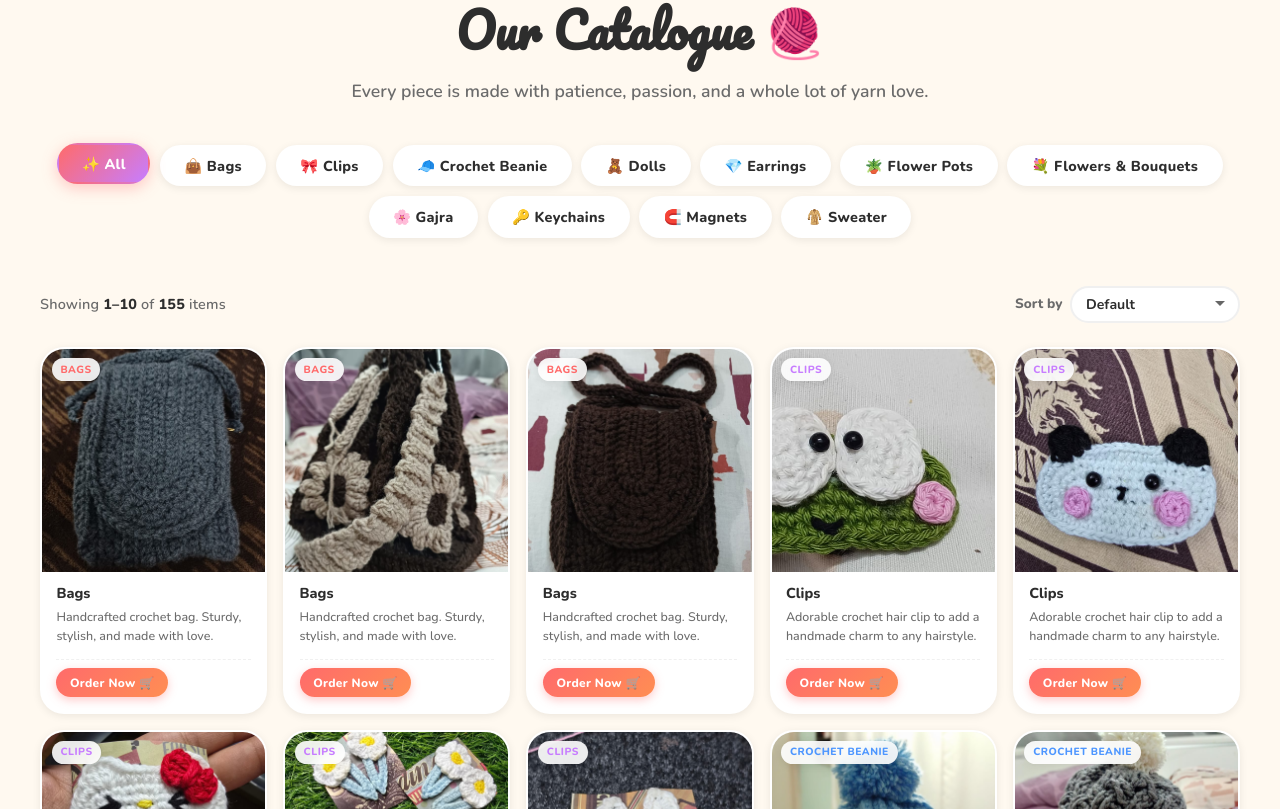
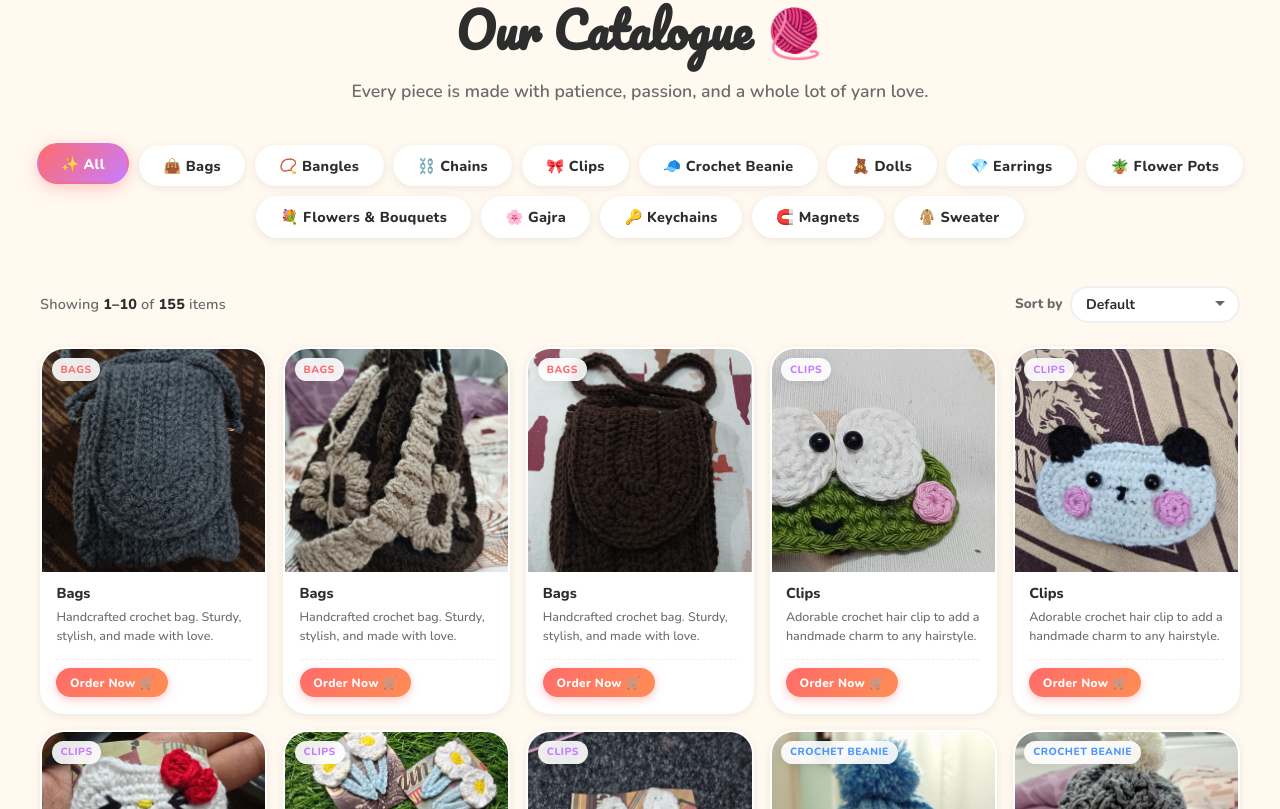
Before and after one commit to AjithAdithya/Anma, a React (Vite) app: page / in a window 1280 px wide. Shown: the part 1011-1820 px from the top of the page. Built offline with nearby package versions, Linux system fonts and the light colour scheme.

Commit message:
bangles and chains

```diff
--- a/src/components/Catalogue.jsx
+++ b/src/components/Catalogue.jsx
@@ -101,6 +101,8 @@ export default function Catalogue() {
           >
             {cat === 'All' && '✨ '}
             {cat === 'Bags' && '👜 '}
+            {cat === 'Bangles' && '📿 '}
+            {cat === 'Chains' && '⛓️ '}
             {cat === 'Clips' && '🎀 '}
             {cat === 'Crochet Beanie' && '🧢 '}
             {cat === 'Dolls' && '🧸 '}
--- a/src/data/products.js
+++ b/src/data/products.js
@@ -1,6 +1,12 @@
 // Glob imports — one array per category folder (HEIC excluded)
 const bagImages = Object.values(
   import.meta.glob('../assets/Bags/*.jpg', { eager: true, import: 'default' })
+)
+const bangleImages = Object.values(
+  import.meta.glob('../assets/Bangles/*.{jpg,png,webp}', { eager: true, import: 'default' })
+)
+const chainImages = Object.values(
+  import.meta.glob('../assets/Chains/*.{jpg,png,webp}', { eager: true, import: 'default' })
 )
 const clipImages = Object.values(
   import.meta.glob('../assets/Clips/*.jpg', { eager: true, import: 'default' })
@@ -50,7 +56,9 @@ function expand(category, images, price, description, bgColor, accentColor) {
 
 export const products = [
   ...expand('Bags',               bagImages,       800,  'Handcrafted crochet bag. Sturdy, stylish, and made with love.',                       '#FFE8E8', '#FF6B6B'),
-  ...expand('Clips',              clipImages,      200,  'Adorable crochet hair clip to add a handmade charm to any hairstyle.',                '#F5E8FF', '#C77DFF'),
+  ...expand('Bangles',            bangleImages,    300,  'Handmade crochet bangles — colourful, comfy, and perfect for stacking.',                '#FFE8F4', '#FF6BA8'),
+  ...expand('Chains',             chainImages,     350,  'Delicate handmade crochet chain — a unique accessory to dress up any outfit.',          '#FFF8DC', '#FFD93D'),
+  ...expand('Clips',             clipImages,      200,  'Adorable crochet hair clip to add a handmade charm to any hairstyle.',                '#F5E8FF', '#C77DFF'),
   ...expand('Crochet Beanie',     beanieImages,    500,  'Cosy handmade beanie in a range of colours. Warm, soft, and made with love.',          '#E8F4FF', '#4D96FF'),
   ...expand('Dolls',              dollImages,      450,  'Charming hand-crocheted doll. A perfect gift or keepsake.',                            '#FFF8DC', '#FFD93D'),
   ...expand('Earrings',           earringImages,   250,  'Lightweight crochet earrings — a unique handmade accessory for every outfit.',         '#FFE8E8', '#FF6B6B'),
@@ -65,6 +73,8 @@ export const products = [
 export const categories = [
   'All',
   'Bags',
+  'Bangles',
+  'Chains',
   'Clips',
   'Crochet Beanie',
   'Dolls',
--- a/src/styles/Catalogue.css
+++ b/src/styles/Catalogue.css
@@ -79,6 +79,20 @@
   background: var(--coral-pastel);
   border-color: var(--coral);
   color: var(--coral);
+}
+
+.catalogue__filter-btn[data-cat="Bangles"].active,
+.catalogue__filter-btn[data-cat="Bangles"]:hover {
+  background: #FFE8F4;
+  border-color: #FF6BA8;
+  color: #cc2475;
+}
+
+.catalogue__filter-btn[data-cat="Chains"].active,
+.catalogue__filter-btn[data-cat="Chains"]:hover {
+  background: var(--yellow-pastel);
+  border-color: var(--yellow);
+  color: #8B6914;
 }
 
 .catalogue__filter-btn[data-cat="Clips"].active,
```
Also changed, not shown: 2 other files (tests, documents, lock files or other folders).
